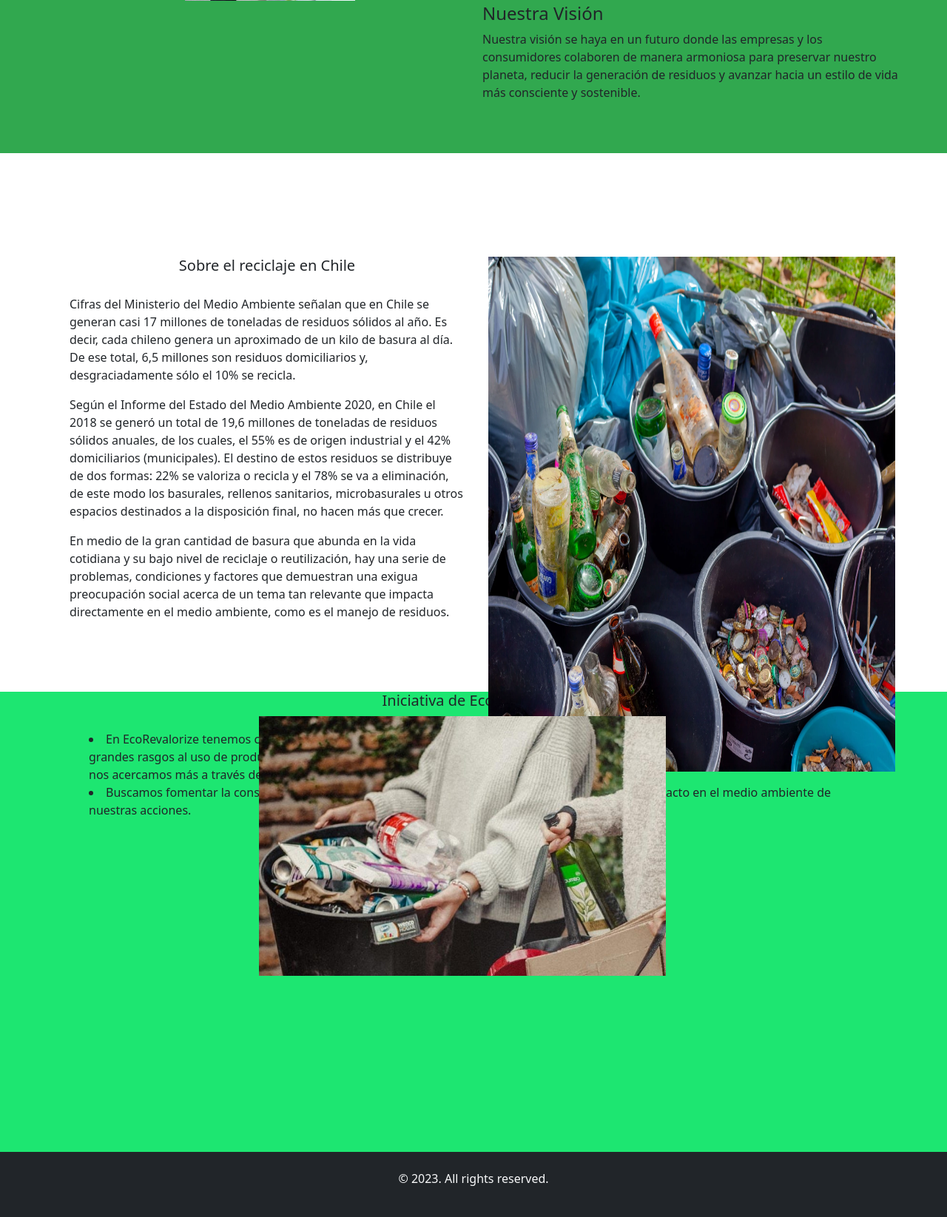
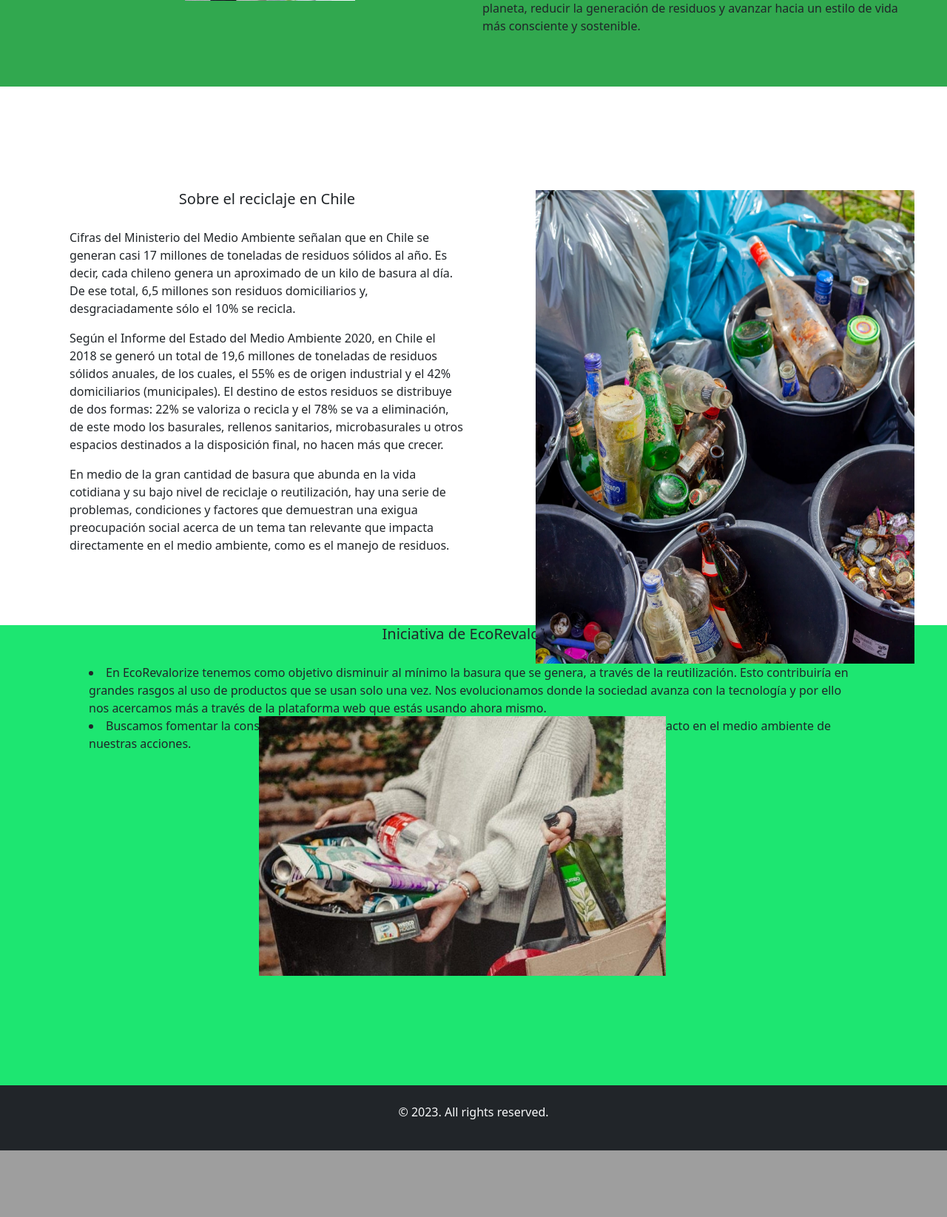
Before and after one commit to MiguelCastillo142/EcoRevalorizeGitHub, a Django app: page / in a window 1280 px wide. Shown: the part 1282-2927 px from the top of the page at 74% size. After the commit the page ends 2837 px from the top, so only its background shows below. Run offline with Django 4.2, Linux system fonts and the light colour scheme; some libraries are stand-ins or nearby versions.

Commit message:
Tamaño imagen

```diff
--- a/template/index.html
+++ b/template/index.html
@@ -27,16 +27,11 @@
     </li>
 {% endif %}
 {% endblock %}
-<<<<<<< HEAD
+{% block lista %}
+    <a class="sign singin-btn btn-primary btn" href="/lista">Productos</a>
+{% endblock %}
 {% block contenido %}
 <link href="{% static 'css/index.css'%}" rel="stylesheet">
-=======
-{% block lista %}
-    <a class="nav-link sign singin-btn btn-primary btn" href="/lista">Productos</a>
-{% endblock %}
-
-<body >
->>>>>>> 60085423286c290b91c730d979c981330d0a4a6b
 
 {# Indice y titulo #}
 
@@ -74,7 +69,7 @@
 </div>
 
 {# Sobre el reciclaje #}
-<div class="container" style="padding-top:140px; sobre-section">
+<div class="container" style="padding-top:140px;">
     <div class="row">
         <div class="col-md-6">
             <h5 class="text-center">Sobre el reciclaje en Chile</h5>
@@ -83,16 +78,16 @@
             <p class="text-left">En medio de la gran cantidad de basura que abunda en la vida cotidiana y su bajo nivel de reciclaje o reutilización, hay una serie de problemas, condiciones y factores que demuestran una exigua preocupación social acerca de un tema tan relevante que impacta directamente en el medio ambiente, como es el manejo de residuos.</p>
         </div>
         <div class="col-md-6">
-            <img src="{% static 'img/sobre.webp' %}" alt="sobre" class="img-fluid" width="550px" style="position: absolute; left:660px; height: 87%;" >
+            <img src="{% static 'img/sobre.jpg' %}" alt="sobre" class="img-fluid" width="40%" style="margin-left: 5%; position: absolute; left:660px; height: 80%;" >
         </div>
     </div>
 </div>
 
 {# Iniciativa del ecorevalize #}
-<div style="margin-top:80px; margin-bottom: 0px; padding-bottom: 450px; background-color: #1de671 ; iniciativa-section">
+<div style="margin-top:80px; margin-bottom: 0px; padding-bottom: 450px; background-color: #1de671 ; ">
     <h5 class="text-center">Iniciativa de EcoRevalorize</h5>
-    <li class="text-justify" style="padding-top:20px; margin-right:120px; margin-left:120px;">En EcoRevalorize tenemos como objetivo disminuir al mínimo la basura que se genera, a través de la reutilización. Esto contribuiría en grandes rasgos al uso de productos que se usan solo una vez. Nos evolucionamos donde la sociedad avanza con la tecnología y por ello nos acercamos más a través de la plataforma web que estás usando ahora mismo.</li>
-    <li class="text-justify"  style="margin-right:120px; margin-left:120px;"">Buscamos fomentar la consciencia respecto a lo que le sucede al planeta, que sea consciente del impacto en el medio ambiente de nuestras acciones.</li>
+    <li class="text-justify" style="padding-top: 20px ; margin-right:120px; margin-left:120px;">En EcoRevalorize tenemos como objetivo disminuir al mínimo la basura que se genera, a través de la reutilización. Esto contribuiría en grandes rasgos al uso de productos que se usan solo una vez. Nos evolucionamos donde la sociedad avanza con la tecnología y por ello nos acercamos más a través de la plataforma web que estás usando ahora mismo.</li>
+    <li class="text-justify"  style="margin-right:120px; margin-left:120px;">Buscamos fomentar la consciencia respecto a lo que le sucede al planeta, que sea consciente del impacto en el medio ambiente de nuestras acciones.</li>
     <img src="{% static 'img/Iniciativa.jpg' %}" alt="sobre" class="img-fluid" width="550px" style="position: absolute; left:350px; top: 2250px;">
 
 
```
Also changed, not shown: db.sqlite3 (deleted), gestorProducto/migrations/0001_initial.py, gestorUser/migrations/0001_initial.py, static/img/sobre.jpg (added), static/img/sobre.webp (deleted), 1 other file.
